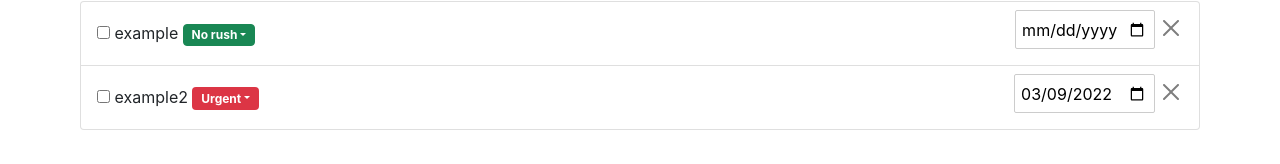
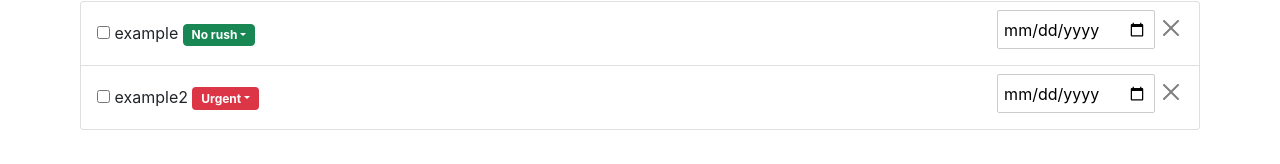
Before and after one commit to mixemer/cisc3650-todoapp, a Svelte app: page / in a window 1280 px wide. Shown: the part 164-328 px from the top of the page. Built offline with nearby package versions, Linux system fonts and the light colour scheme.

Commit message:
fix date bug

```diff
--- a/src/App.svelte
+++ b/src/App.svelte
@@ -48,7 +48,6 @@
 			}
 			return todo;
 		});
-
 		task = "";
 	}
 
@@ -70,6 +69,10 @@
 		todos = todos;
     }
 
+	const dateChaged = (t) =>{
+		todos = todos;
+	}
+
 </script>
 
 <div class="p-5">
@@ -83,7 +86,9 @@
 
 		<ul class="list-group">
 			{#each todos as todo}
-				<Todo {todo} {completeTodo} {removeTodo} {changePriority} />
+				<Todo {todo} {completeTodo} {removeTodo} {changePriority} {dateChaged}/>
+			{:else}
+			    <li class="list-group-item"> No task, add one! </li>
 			{/each}
 		</ul >
 	</div>
--- a/src/Todo.svelte
+++ b/src/Todo.svelte
@@ -6,25 +6,9 @@
     export let completeTodo;
     export let removeTodo;
     export let changePriority;
+    export let dateChaged;
 
-    let month, day, year;
-    let date = todo.dueAt;
-    let dateString;
-
-    onMount(()=> {
-        if (date === undefined) return;
-
-        month = '' + (date.getMonth() + 1),
-        day = '' + date.getDate(),
-        year = date.getFullYear();
-
-        if (month.length < 2)
-            month = '0' + month;
-        if (day.length < 2)
-            day = '0' + day;
-
-        dateString = [year, month, day].join('-');
-	})
+    const attributes1 = {min: new Date()};
 </script>
 
 <li class="list-group-item d-flex justify-content-between align-items-center">
@@ -34,7 +18,7 @@
         <DropDown {todo} {changePriority}/>
     </div>
     <div>
-        <input type="date" min={new Date()} max="2050-12-31" bind:value={dateString}>
+        <input type="date" min={attributes1.min} bind:value={todo.dueAt} on:change={dateChaged(todo)}>
         <button class="btn-close" type="button"  aria-label="Close" on:click={removeTodo(todo)}></button>
     </div>
 
```
Also changed, not shown: public/build/bundle.css, public/build/bundle.js, 2 other files (tests, documents, lock files or other folders).
